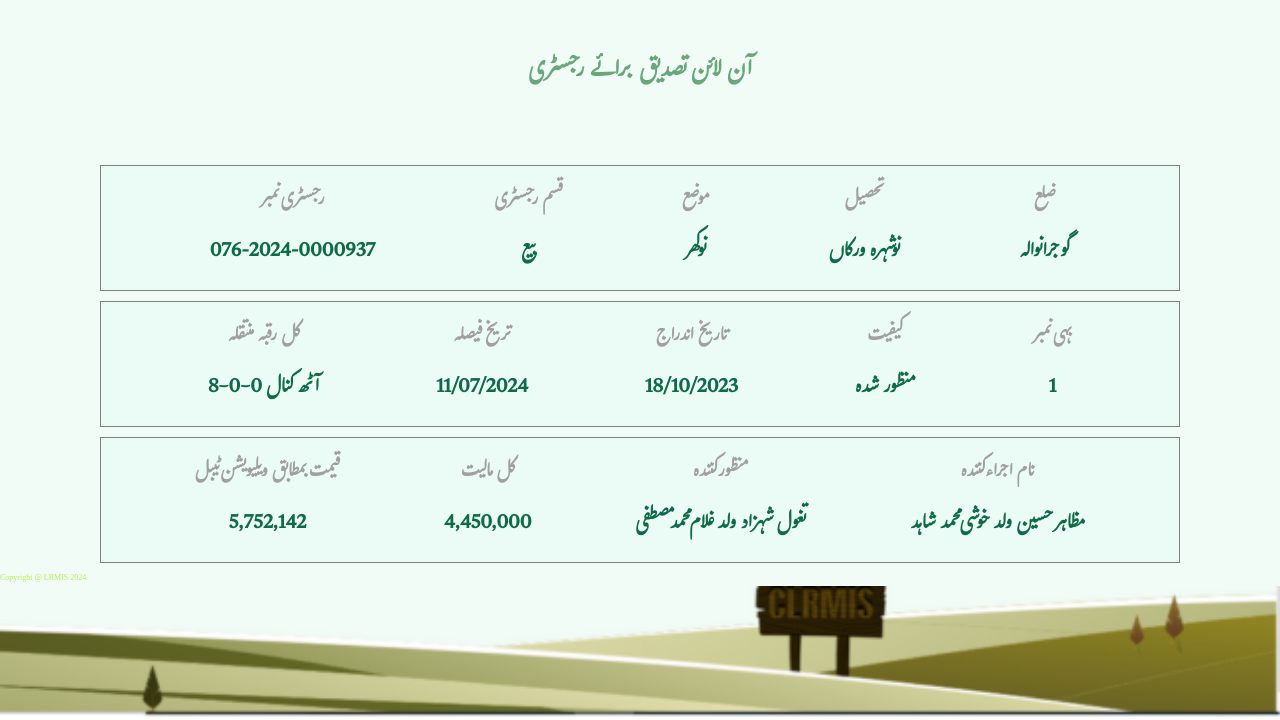
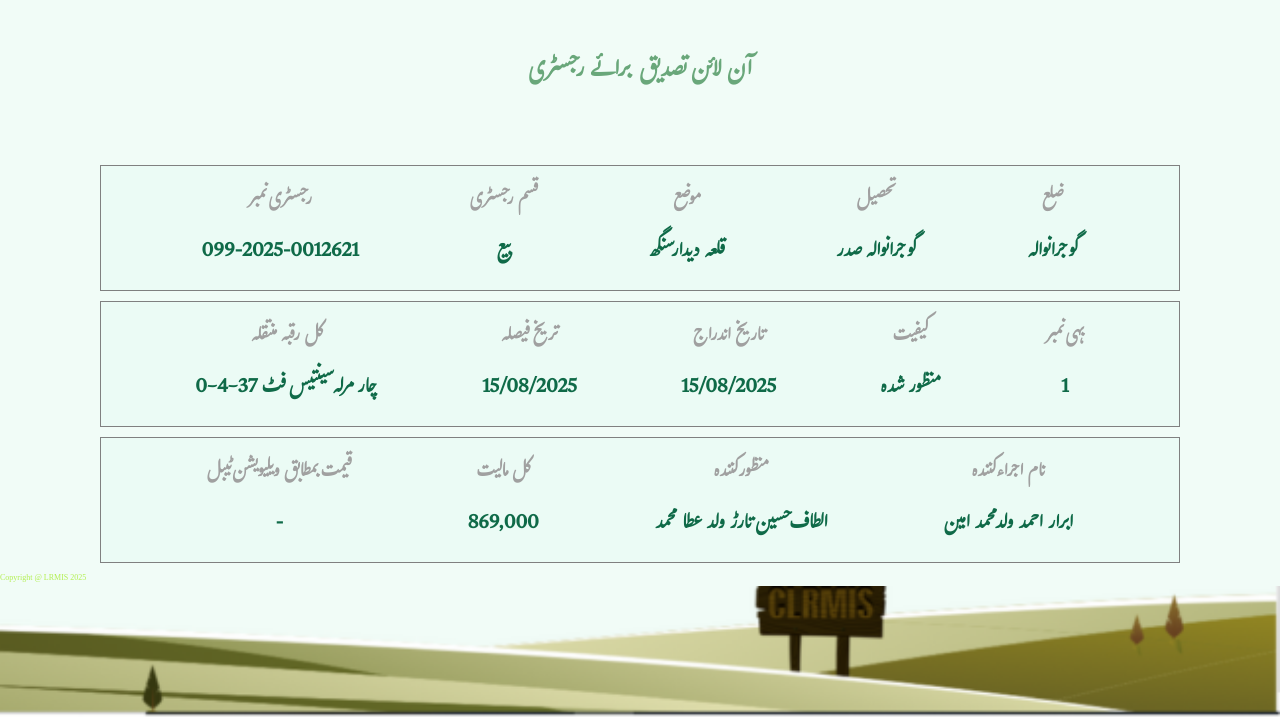
Before and after one commit to punjabzameen/12100, a plain HTML site: page index.html in a window 1280 px wide. Shown: the part 80-800 px from the top of the page. Drawn offline with Linux system fonts and the light colour scheme.

Commit message:
Update index.html

```diff
--- a/index.html
+++ b/index.html
@@ -32,7 +32,7 @@
             <div class="item text1">
                 <h3>رجسٹری نمبر
                 </h3>
-                <p>076-2024-0000937
+                <p>099-2025-0012621
                 </p>
             </div>
             <div class="item text2"><h3>قسم رجسٹری
@@ -42,13 +42,13 @@
             <div class="item text3">
                 <h3>موضع
                 </h3>
-                <p>نوکھر
+                <p>قلعہ دیدار سنگھ
                 </p>
             </div>
             <div class="item text4">
                 <h3>تحصیل
                 </h3>
-                <p>نوشہرہ ورکاں
+                <p>گوجرانوالہ صدر
                 </p>
             </div>
             <div class="item text5">
@@ -63,18 +63,18 @@
             <div class="item text1">
                 <h3>کل رقبہ منتقلہ
                 </h3>
-                <p>8-0-0 آٹھ کنال
+                <p>0-4-37 چار مرلہ سینتیس فٹ
                 </p>
             </div>
             <div class="item text2"><h3>تریخ فیصلہ
 
             </h3>
-            <p>11/07/2024
+            <p>15/08/2025
             </p></div>
             <div class="item text3">
                 <h3>تاریخ اندراج
                 </h3>
-                <p>18/10/2023
+                <p>15/08/2025
                 </p>
             </div>
             <div class="item text4">
@@ -95,23 +95,23 @@
             <div class="item text1">
                 <h3>قیمت بمطابق ویلیویشن ٹیبل
                 </h3>
-                <p>5,752,142
+                <p>-
                 </p>
             </div>
             <div class="item text2"><h3>کل مالیت
             </h3>
-            <p>4,450,000
+            <p>869,000
             </p></div>
             <div class="item text3">
                 <h3>منظور کنندہ
                 </h3>
-                <p>تغول شہزاد ولد غلام محمد مصطفی
+                <p>الطاف حسین تارڑ ولد عطا محمد
                 </p>
             </div>
             <div class="item text4">
                 <h3>نام اجراء کنندہ
                 </h3>
-                <p>مظاہر حسین ولد خوشی محمد شاہد
+                <p>ابرار احمد ولد محمد امین
                 </p>
             </div>
 
@@ -120,11 +120,12 @@
     </section>
     <!-- ----------------- Inage section------------------ -->
      <div class="bottom_img">
-        Copyright @ LRMIS 2024
+        Copyright @ LRMIS 2025
 
      </div>
      <!-- <div class="main">
     </div> -->
 
 </body>
+
 </html>
```
